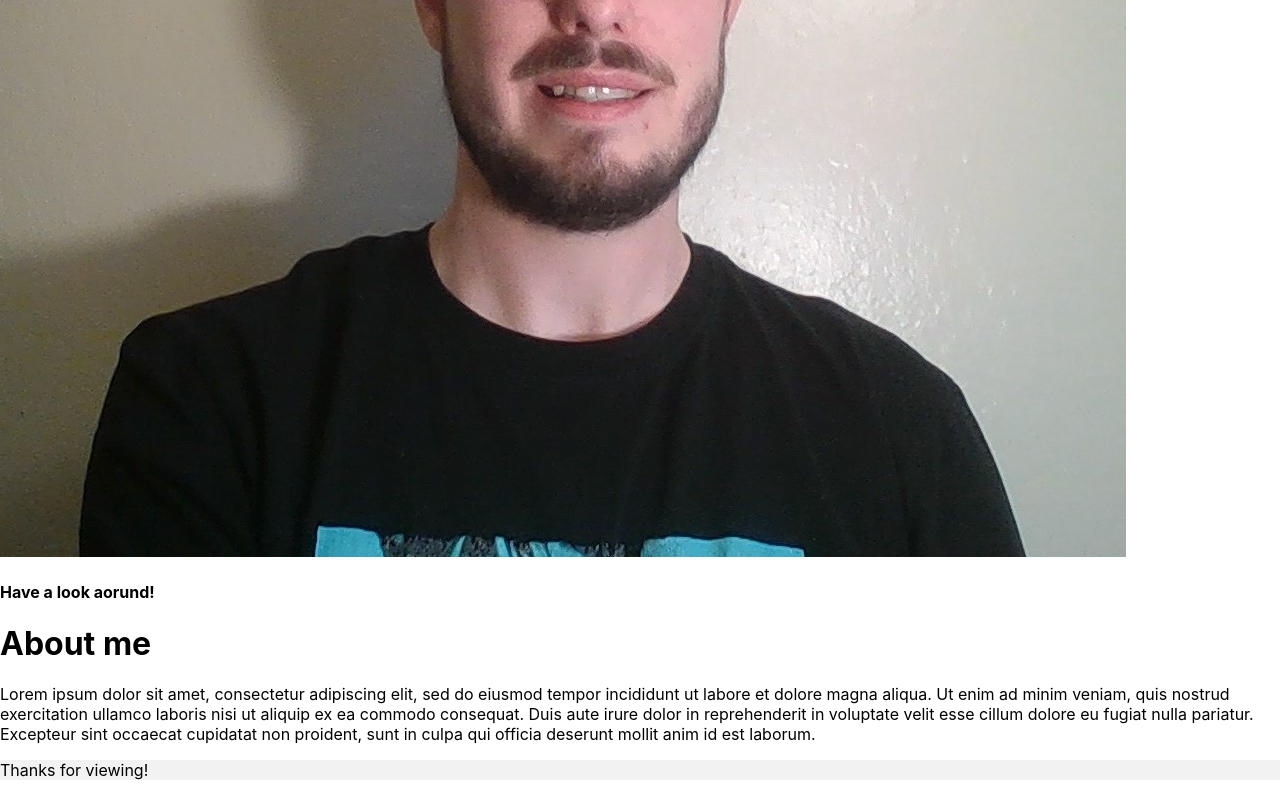
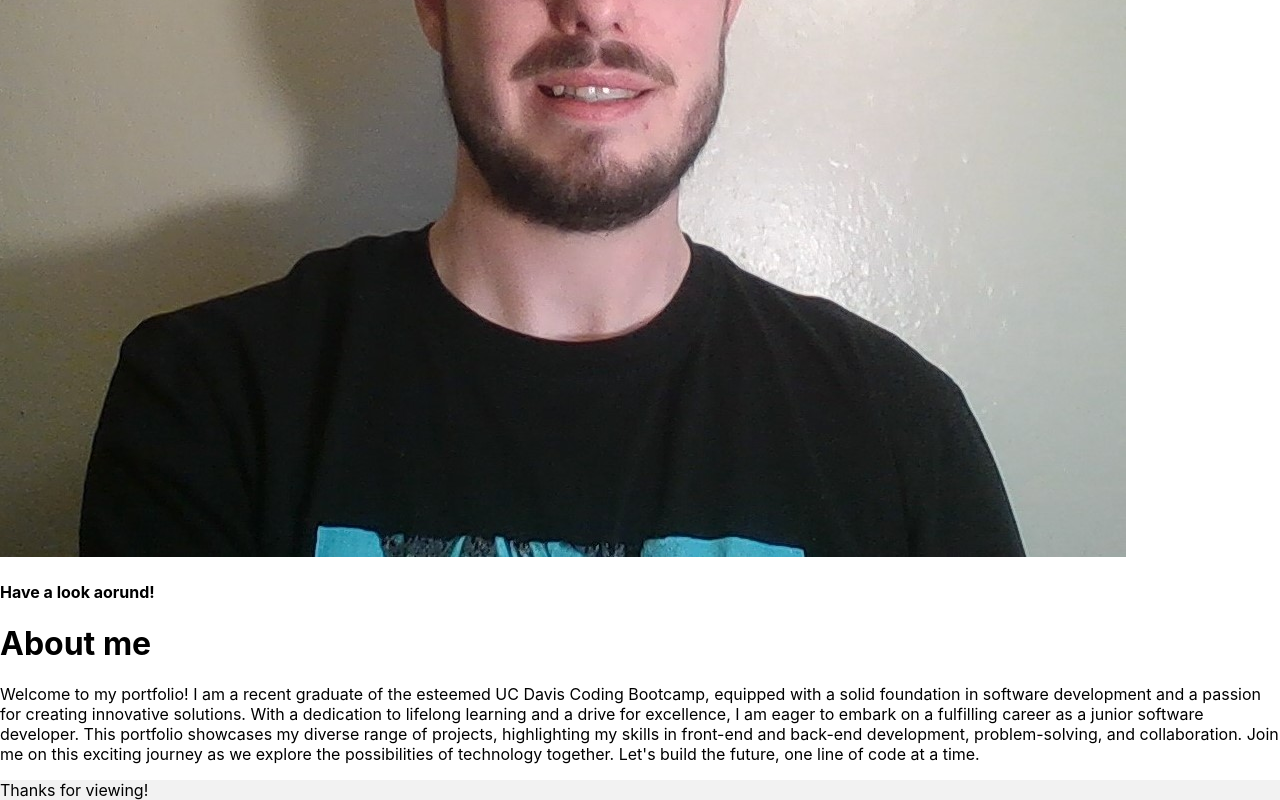
Before and after one commit to jonahscottlewis/react-portfolio, a React (Create React App) app: page / in a window 1280 px wide. Shown: the part 540-1340 px from the top of the page. Built offline with nearby package versions, Linux system fonts and the light colour scheme.

Commit message:
added an about me paragraph

```diff
--- a/src/components/About.js
+++ b/src/components/About.js
@@ -5,14 +5,7 @@ const About = () => {
 
     <div class="about-me card">
       <h1 class="h1">About me</h1>
-      <p>Lorem ipsum dolor sit amet, consectetur adipiscing elit, sed do eiusmod tempor incididunt ut labore et dolore
-        magna aliqua. Ut enim ad minim veniam, quis nostrud
-        exercitation ullamco laboris nisi ut aliquip ex ea commodo consequat. Duis aute irure dolor in reprehenderit
-        in
-        voluptate velit esse cillum dolore eu fugiat nulla
-        pariatur. Excepteur sint occaecat cupidatat non proident, sunt in culpa qui officia deserunt mollit anim id
-        est
-        laborum.</p>
+      <p>Welcome to my portfolio! I am a recent graduate of the esteemed UC Davis Coding Bootcamp, equipped with a solid foundation in software development and a passion for creating innovative solutions. With a dedication to lifelong learning and a drive for excellence, I am eager to embark on a fulfilling career as a junior software developer. This portfolio showcases my diverse range of projects, highlighting my skills in front-end and back-end development, problem-solving, and collaboration. Join me on this exciting journey as we explore the possibilities of technology together. Let's build the future, one line of code at a time.</p>
     </div>
 
   );
```
